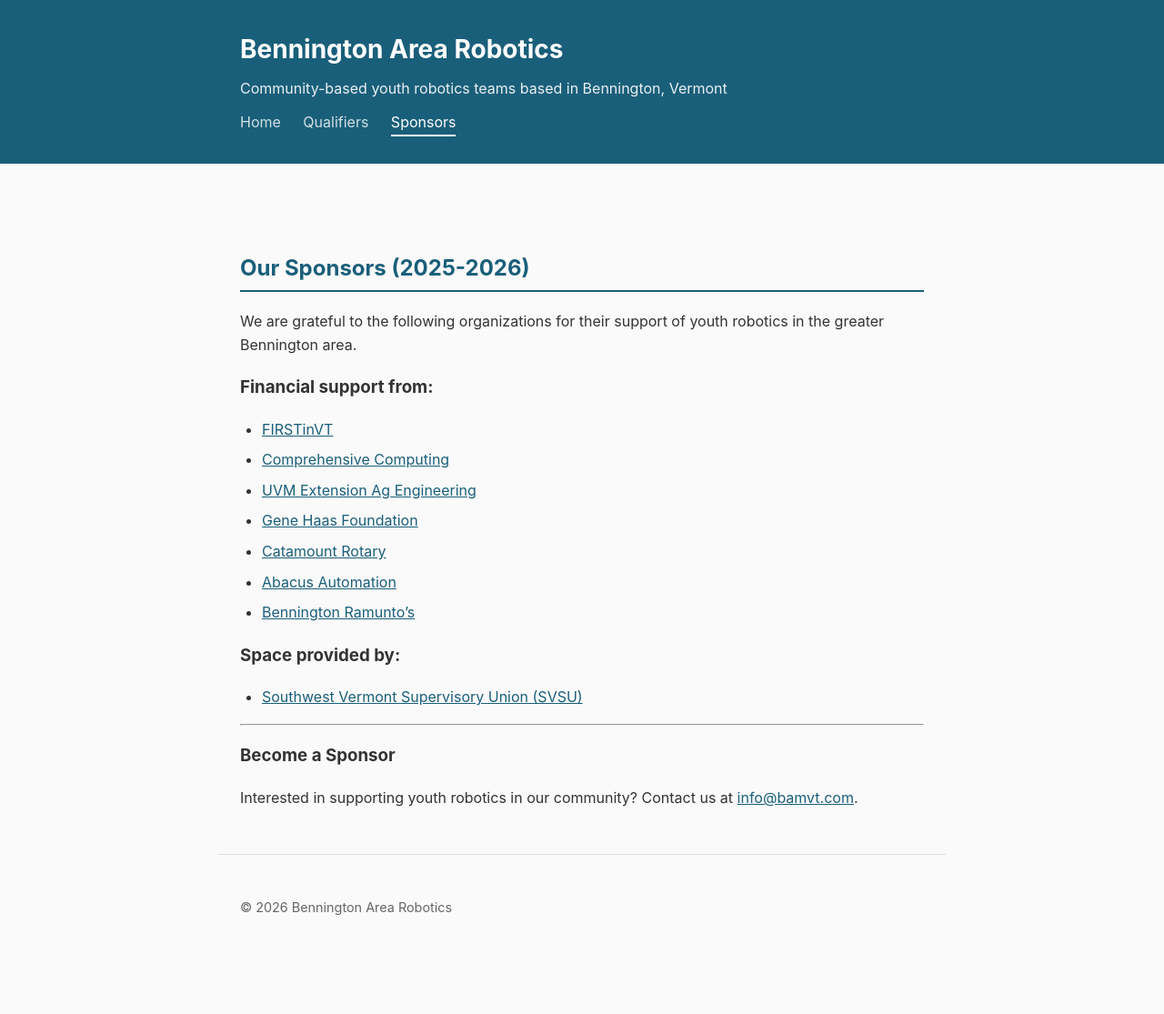
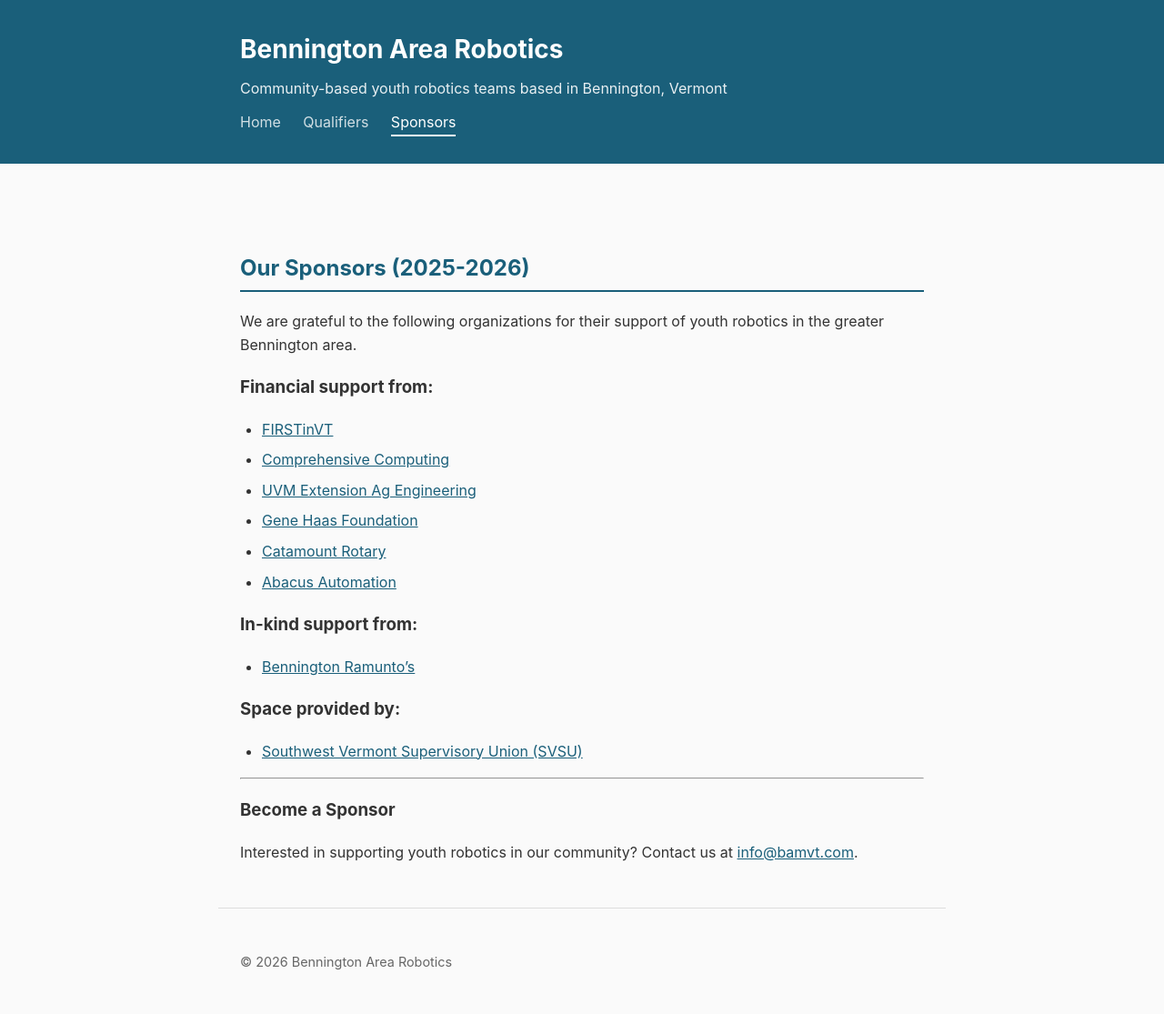
Before and after one commit to bennington-area-robotics/bennington-area-robotics.github.io, a Jekyll site: the page built from sponsors.md, in a window 1280 px wide. Shown: the whole page at 91% size. Built offline with Jekyll 4.4.1, drawn with Linux system fonts in a browser that asks for light colours; before the commit the page ends 1056 px from its top, so only the background shows below that.

Commit message:
adds in-kind support

```diff
--- a/sponsors.md
+++ b/sponsors.md
@@ -15,6 +15,9 @@ We are grateful to the following organizations for their support of youth roboti
 - [Gene Haas Foundation](https://www.ghaasfoundation.org/)
 - [Catamount Rotary](https://portal.clubrunner.ca/2912)
 - [Abacus Automation](https://abacusautomation.com/)
+
+### In-kind support from:
+
 - [Bennington Ramunto's](https://ramuntos.com/bennington-vt/)
 
 ### Space provided by:
```
